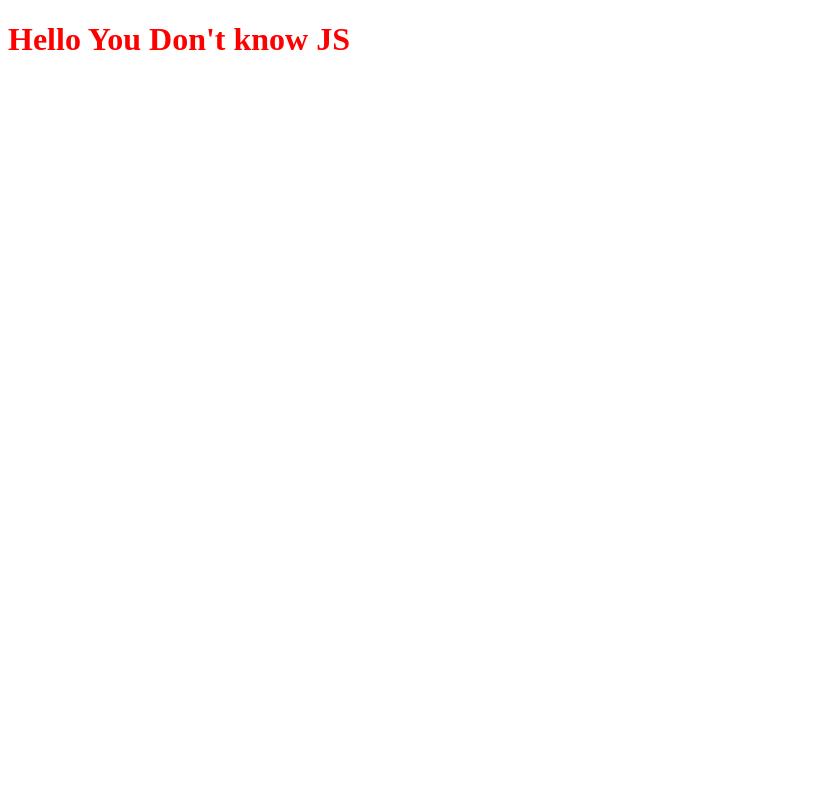
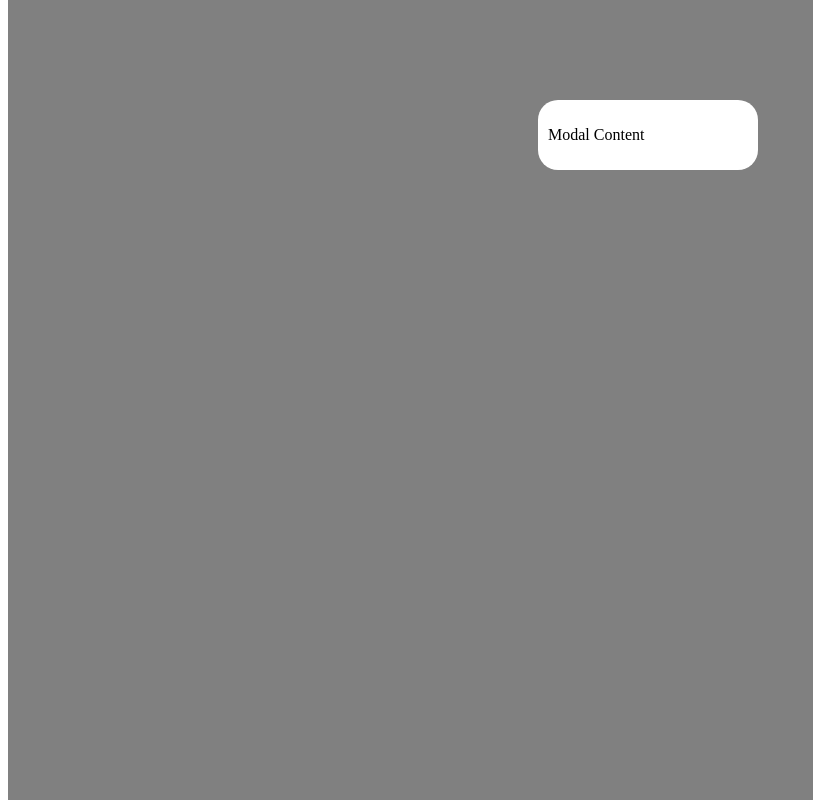
Before and after one commit to kkhakkha8/VueProject, a Vue app: page / in a window 1280 px wide. Shown: the whole page, without its empty margins (0-813 px from the left). Built offline with nearby package versions, Linux system fonts and the light colour scheme.

Commit message:
vue_project_ep_2_template_ref_component

```diff
--- a/src/App.vue
+++ b/src/App.vue
@@ -1,20 +1,17 @@
 <template>
-  <h1>Hello {{title}}</h1>
+  <h1 ref="greet">Hi</h1>
+   <Model_com />
 </template>
 
 <script>
+import Model_com from "./components/Model_com.vue";
 export default {
-  data() {
-    return {
-      title:"You Don't know JS"
+    components: {
+        Model_com
     }
-  }
-
 }
 </script>
 
 <style>
-h1{
-  color:red;
-}
+
 </style>
--- /dev/null
+++ b/src/components/Model_com.vue
@@ -0,0 +1,30 @@
+<template>
+  <div class="backdrop">
+      <div class="modal">
+          <p>Modal Content</p>
+      </div>
+  </div>
+</template>
+
+<script>
+export default {
+
+}
+</script>
+
+<style>
+    .backdrop{
+        background-color: gray;
+        width: 100%;
+        height:100%;
+        position:fixed;
+        top : 0;
+    }
+    .modal{
+        background-color: white;
+        width: 200px;
+        margin : 100px auto;
+        padding :10px;
+        border-radius: 20px;
+    }
+</style>
```
